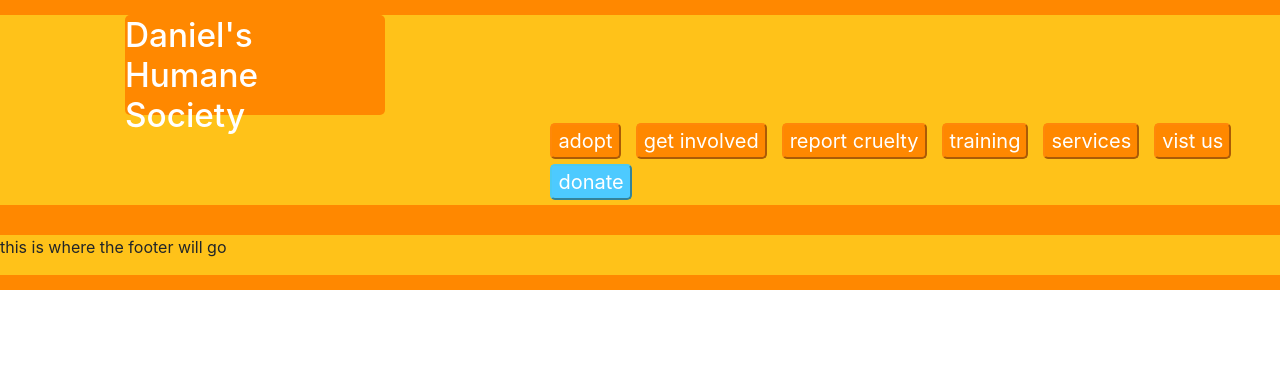
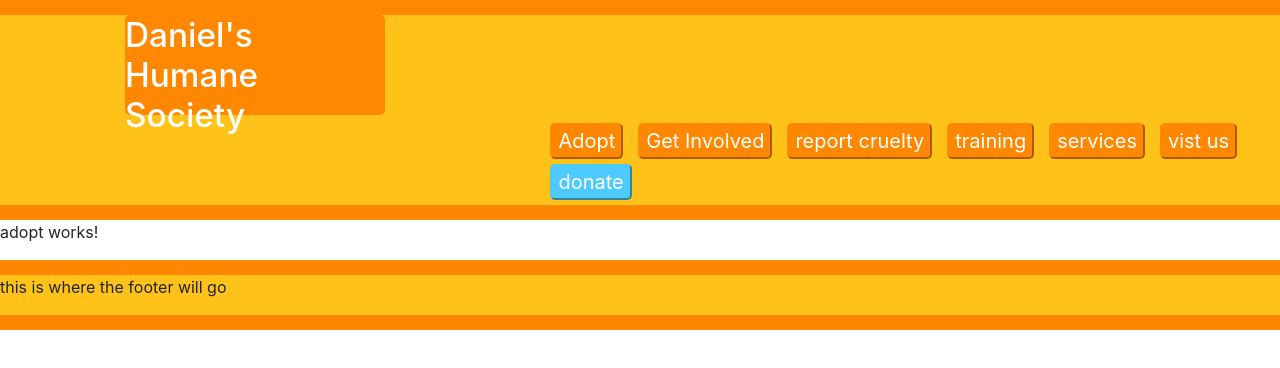
Before and after one commit to MrDanielBennett/Daniels-Humane-Society, an Angular app: page /adopt in a window 1280 px wide. Before the commit this address led to /. Shown: the top 368 px of the page. Built offline with nearby package versions, Linux system fonts and the light colour scheme.

Commit message:
add adopt route to navbar

```diff
--- /dev/null
+++ b/src/app/adopt/adopt.component.html
@@ -0,0 +1,3 @@
+<p>
+  adopt works!
+</p>
--- /dev/null
+++ b/src/app/adopt/adopt.component.ts
@@ -0,0 +1,15 @@
+import { Component, OnInit } from '@angular/core';
+
+@Component({
+  selector: 'app-adopt',
+  templateUrl: './adopt.component.html',
+  styleUrls: ['./adopt.component.css']
+})
+export class AdoptComponent implements OnInit {
+
+  constructor() { }
+
+  ngOnInit() {
+  }
+
+}
--- a/src/app/app.component.css
+++ b/src/app/app.component.css
@@ -38,3 +38,6 @@
   border-radius: 5px;
 
 }
+a{
+  color: white;
+}
--- a/src/app/app.component.html
+++ b/src/app/app.component.html
@@ -1,9 +1,9 @@
 <div id="header">
   <h1 class="title">
-    Daniel's Humane <br> Society
+    <a routerLink="">Daniel's Humane <br> Society</a>
   </h1>
   <div class="nav">
-    <button class="nav-button">adopt</button> <button class="nav-button">get involved</button> <button class="nav-button">report cruelty</button> <button class="nav-button">training</button> <button class="nav-button">services</button> <button class="nav-button">vist us</button> <button class="nav-button donate-button">donate</button>
+    <button class="nav-button"><a routerLink="adopt">Adopt</a></button> <button class="nav-button"><a routerLink=" ">Get Involved</a></button> <button class="nav-button">report cruelty</button> <button class="nav-button">training</button> <button class="nav-button">services</button> <button class="nav-button">vist us</button> <button class="nav-button donate-button">donate</button>
   </div>
 </div>
 
--- a/src/app/app.module.ts
+++ b/src/app/app.module.ts
@@ -5,13 +5,15 @@ import { NgModule } from '@angular/core';
 import { AppComponent } from './app.component';
 import { HomeComponent } from './home/home.component';
 import { routing } from './app.routing';
+import { AdoptComponent } from './adopt/adopt.component';
 
 
 
 @NgModule({
   declarations: [
     AppComponent,
-    HomeComponent
+    HomeComponent,
+    AdoptComponent
   ],
   imports: [
     BrowserModule,
--- a/src/app/app.routing.ts
+++ b/src/app/app.routing.ts
@@ -1,11 +1,16 @@
 import { ModuleWithProviders }  from '@angular/core';
 import { Routes, RouterModule } from '@angular/router';
 import { HomeComponent } from './home/home.component';
+import { AdoptComponent} from './adopt/adopt.component';
 
 const appRoutes: Routes = [
   {
     path: '',
     component: HomeComponent
+  },
+  {
+    path: 'adopt',
+    component: AdoptComponent
   }
 ];
 
--- a/src/app/home/home.component.html
+++ b/src/app/home/home.component.html
@@ -17,7 +17,7 @@
           <div class="col-sm-7">
             <div class="card-body">
               <p class ="cardText">OHS has hundreds of animals available for adoption. Find yours!</p>
-              <button class="card-button">ADOPT NOW</button>
+              <button class="card-button"><a routerLink="about">ADOPT NOW</a></button>
             </div>
           </div>
         </div>
```
Also changed, not shown: src/app/adopt/adopt.component.css (added), 1 other file (tests, documents, lock files or other folders).
